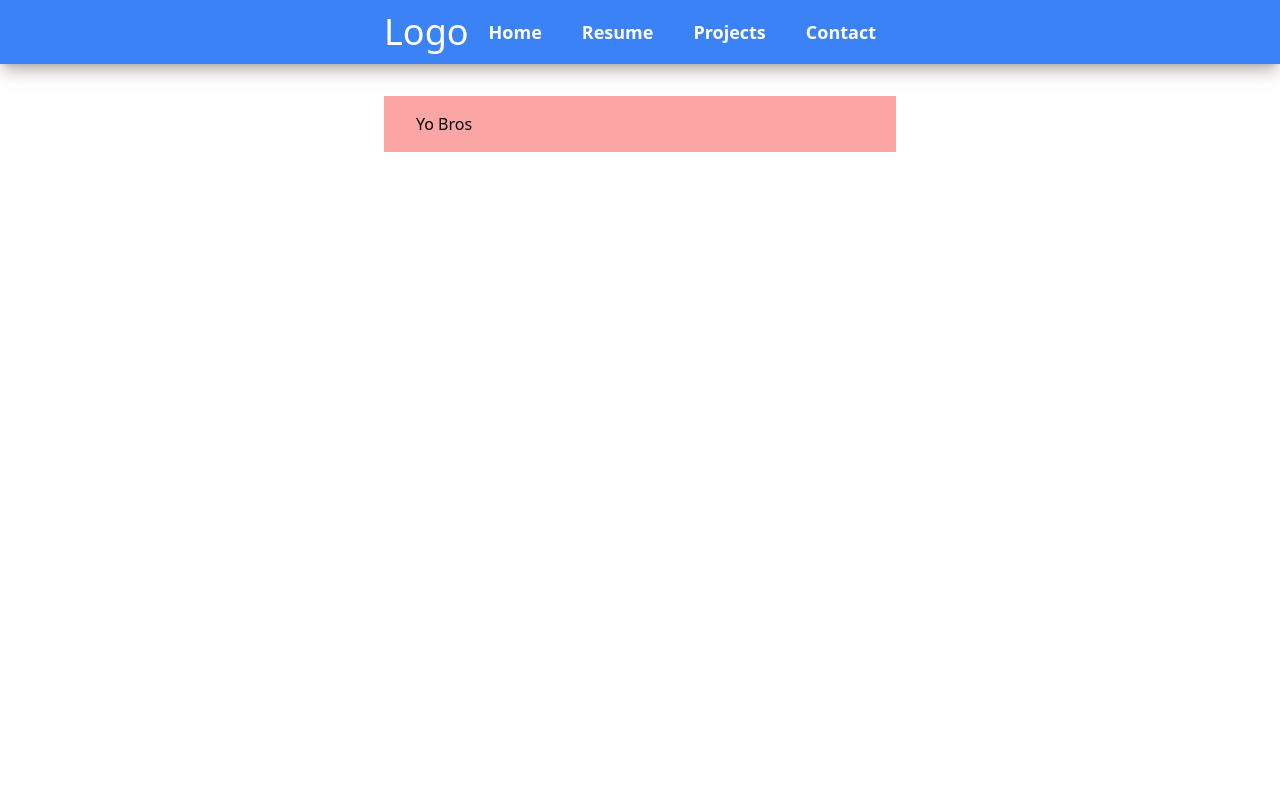
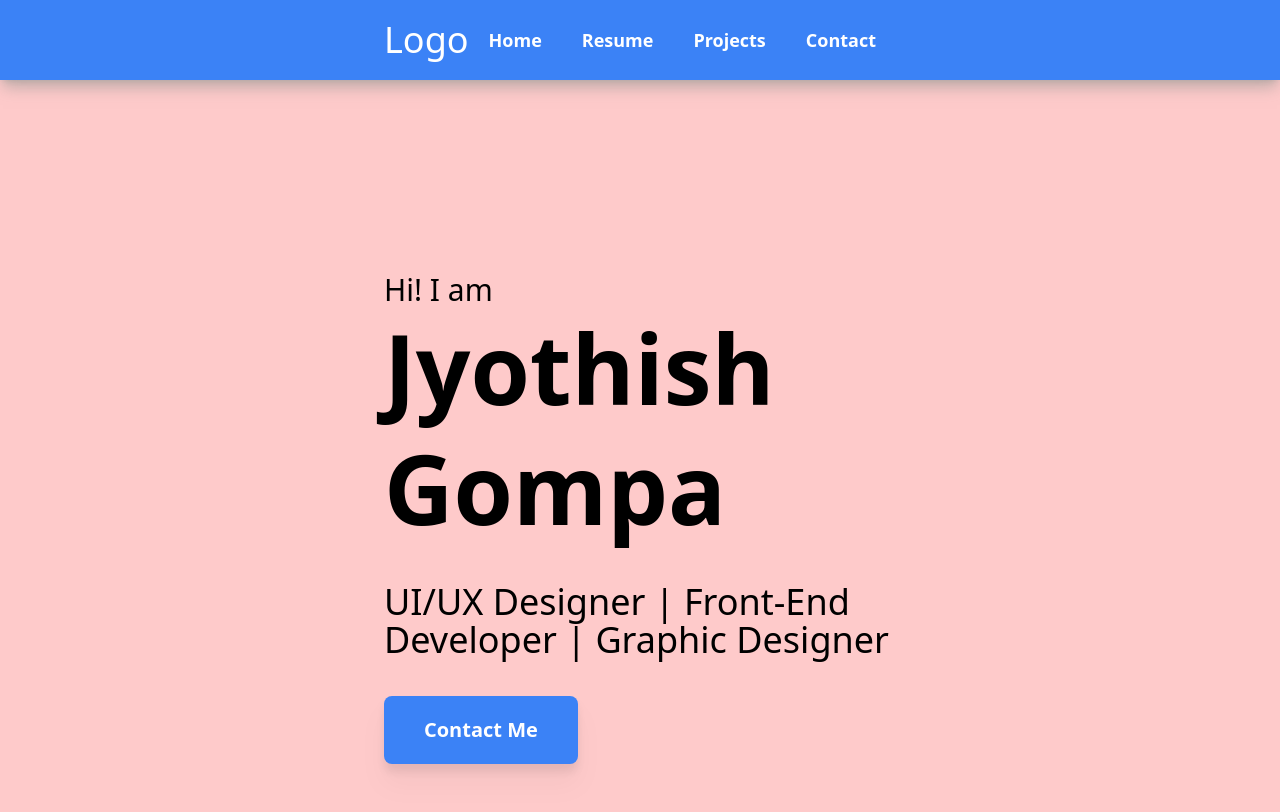
Before and after one commit to Jyotish547/Personal-Portfolio, a website built with Vite: page src/index.html in a window 1280 px wide. Built offline with nearby package versions, Linux system fonts and the light colour scheme.

Commit message:
Hero Section Complete
Doubts in few places, color not initiated yet

```diff
--- a/src/index.html
+++ b/src/index.html
@@ -7,7 +7,7 @@
     <title>Jyothish | Portfolio</title>
   </head>
   <body id="container" class="flex h-full">
-    <nav id="navbar" class="top-0 left-0 fixed flex flex-row w-full h-16 px-96 items-center bg-blue-500 text-white shadow-lg shadow-stone-400/75">
+    <nav id="navbar" class="top-0 left-0 fixed flex flex-row w-full h-20 px-96 items-center bg-blue-500 text-white shadow-lg shadow-stone-400/75">
       <div id="logo" class="text-4xl items-center fixed">Logo</div>
       <div class="flex flex-row items-center justify-end w-full text-lg font-semibold">
         <li class="list-none py-5"><a target="./index.html" class="p-5">Home</i></a></li>
@@ -17,9 +17,17 @@
         <li class="list-none py-5"><a target="./contact.html" class="p-5">Contact</a></li>
       </div>
     </nav>
-    <main id="app" class="h-screen w-screen pt-24 px-96 flex flex-col items-center">
-      <div class="bg-red-300 px-8 py-4 w-full justify-center">
-        Yo Bros
+    <main id="app" class="h-screen w-screen pt-20 px-96 flex flex-col items-center">
+      <!-- Hero Section -->
+      <div id="hero-section" class="bg-red-200 text-3xl bg-white px-96 py-48 w-screen justify-center">
+        Hi! I am
+        <br>
+        <span class="text-8xl font-bold leading-tight">Jyothish <br> Gompa <br> </span>
+        <br>
+        <span class="text-4xl leading-none">UI/UX Designer | Front-End Developer | Graphic Designer</span>
+        <br>
+        <br>
+        <button id="hero-button" class="bg-blue-500 py-5 px-10 rounded-lg text-xl text-white font-semibold drop-shadow-xl">Contact Me</button>
       </div>
     </main>
     <script type="module" src="./main.ts"></script>
```
Also changed, not shown: public/output.css.
